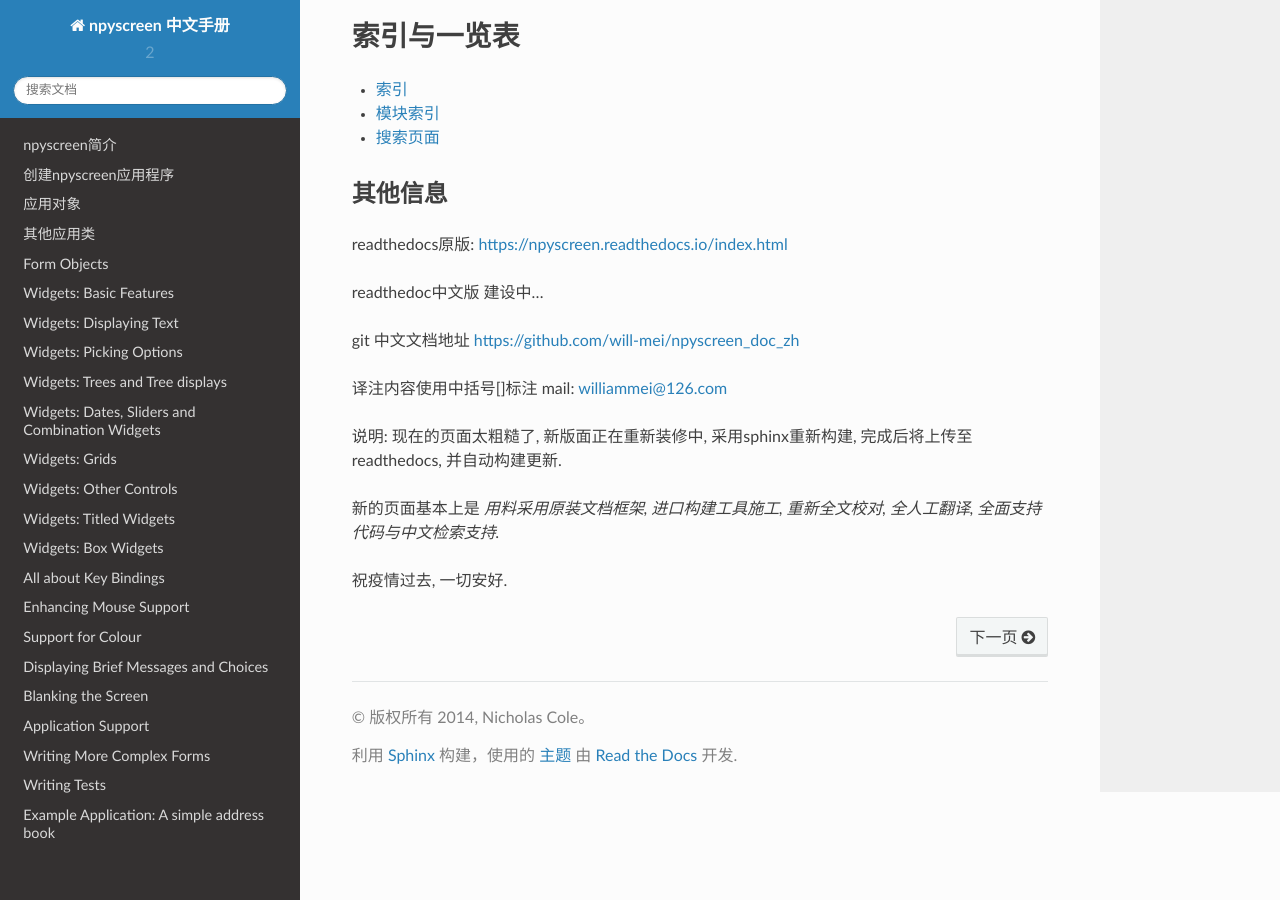
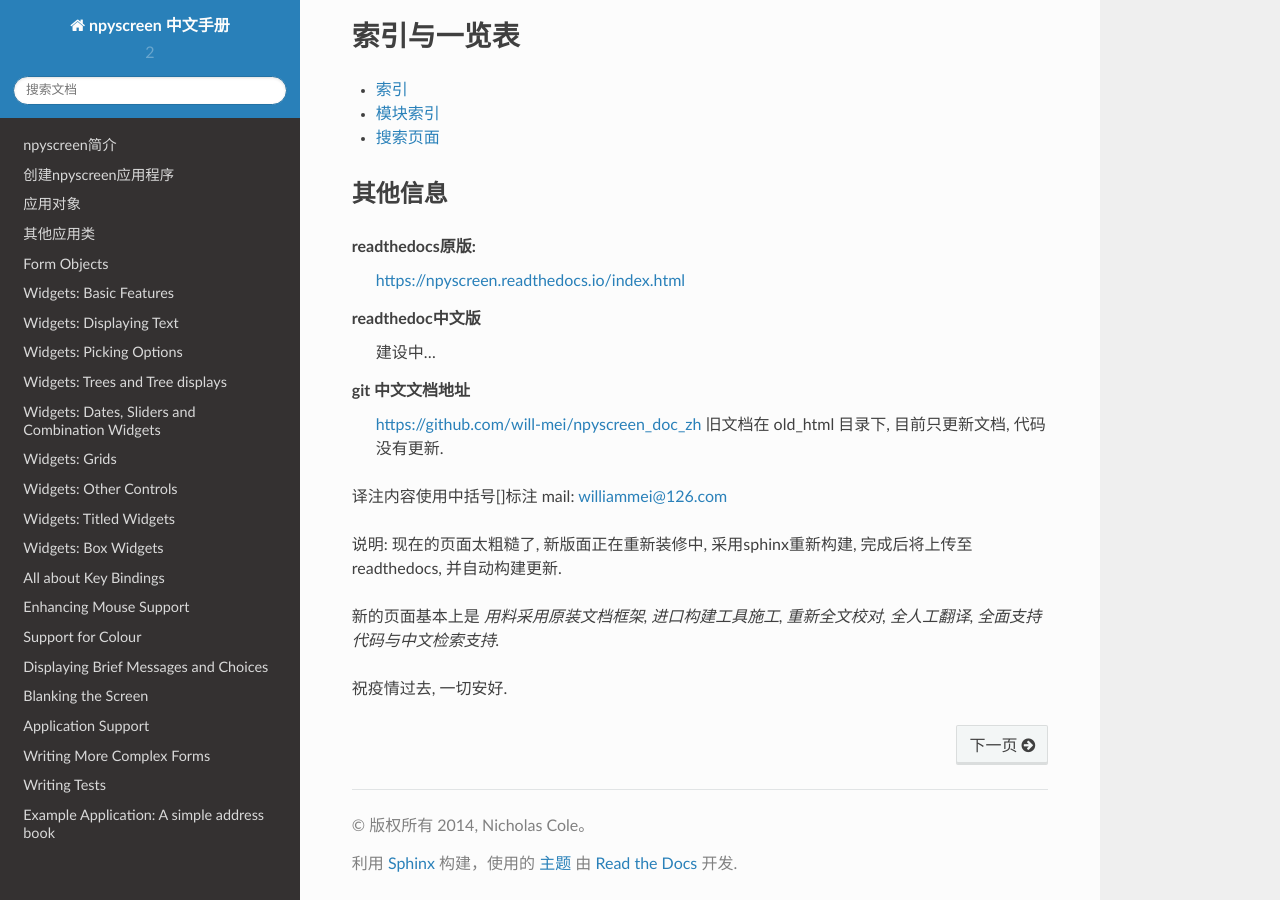
Before and after one commit to will-mei/npyscreen_doc_zh, a Sphinx documentation site: the page built from docs/source/index.rst, in a window 1280 px wide and 900 px high, scrolled down 2638 px. Built offline with Sphinx 7.4.7 and the Read the Docs theme 2.0.0, drawn with Linux system fonts in a browser that asks for light colours.

```diff
--- a/docs/source/index.rst
+++ b/docs/source/index.rst
@@ -43,13 +43,14 @@
 ~~~~~~~~~
 
 readthedocs原版:
-https://npyscreen.readthedocs.io/index.html
+    https://npyscreen.readthedocs.io/index.html
 
 readthedoc中文版
-建设中...
+    建设中...
 
 git 中文文档地址
-https://github.com/will-mei/npyscreen_doc_zh
+    https://github.com/will-mei/npyscreen_doc_zh
+    旧文档在 old_html 目录下, 目前只更新文档, 代码没有更新.
 
 
 译注内容使用中括号[]标注
```
